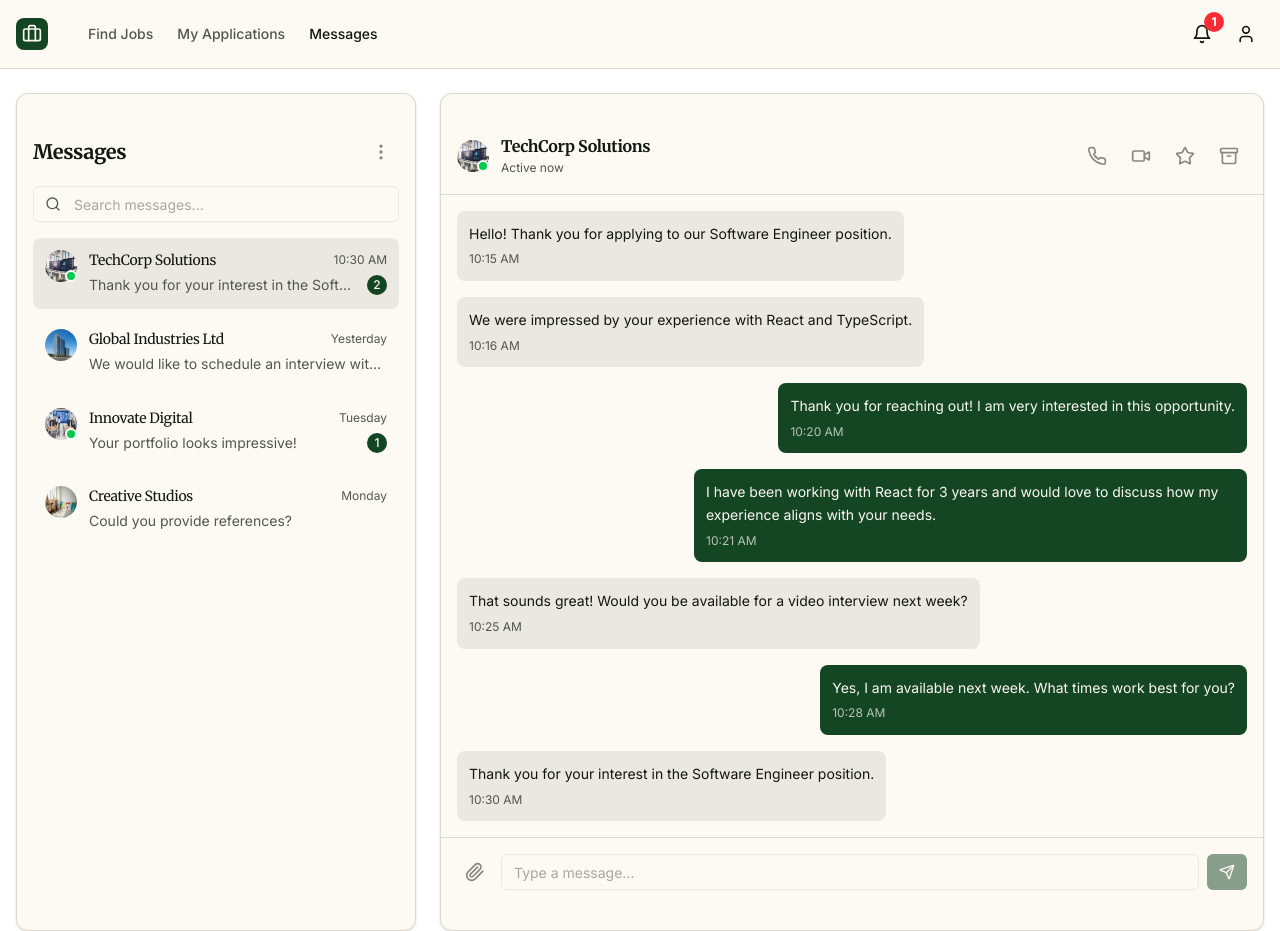
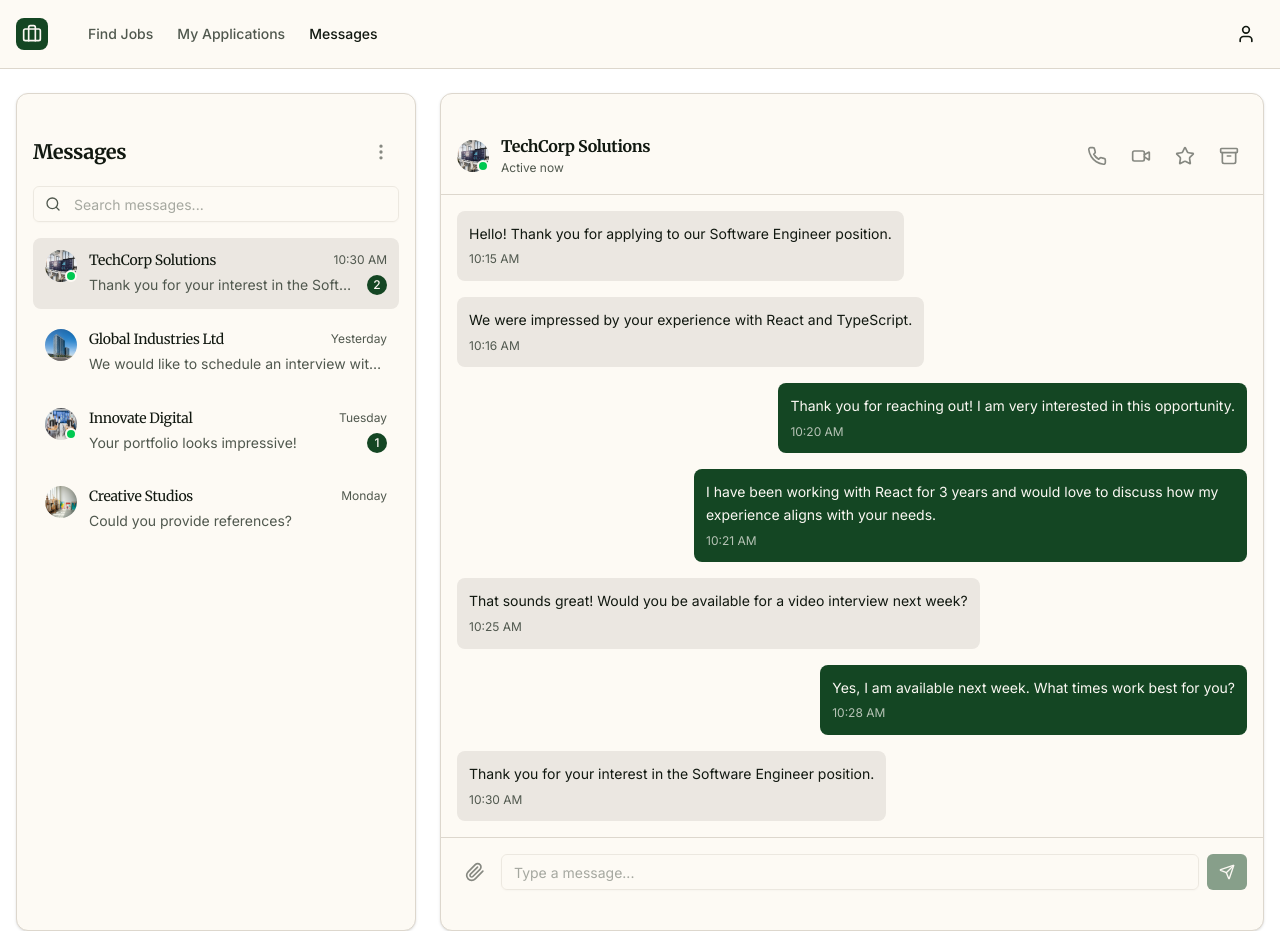
Before and after one commit to raphaelzoio/the-grad-directory-demo, a Next.js app: page /messages in a window 1280 px wide. Built offline with nearby package versions, Linux system fonts and the light colour scheme; sample sign-in values are in the browser's storage.

Commit message:
Removing bell icon for employer

```diff
--- a/components/navbar.tsx
+++ b/components/navbar.tsx
@@ -100,6 +100,7 @@ export function Navbar({ userType, currentPage }: NavbarProps) {
           </nav>
         </div>
         <div className="flex items-center gap-2 ml-auto">
+          {userType === "graduate" ? (
           <div className="relative group">
             <Button variant="ghost" size="icon" className="rounded-full relative">
               <Bell className="size-5" />
@@ -113,6 +114,7 @@ export function Navbar({ userType, currentPage }: NavbarProps) {
               </p>
             </div>
           </div>
+          ) : null}
           <Button variant="ghost" size="icon" className="rounded-full" onClick={handleLogout} title="Logout">
             <User className="size-5" />
           </Button>
```
